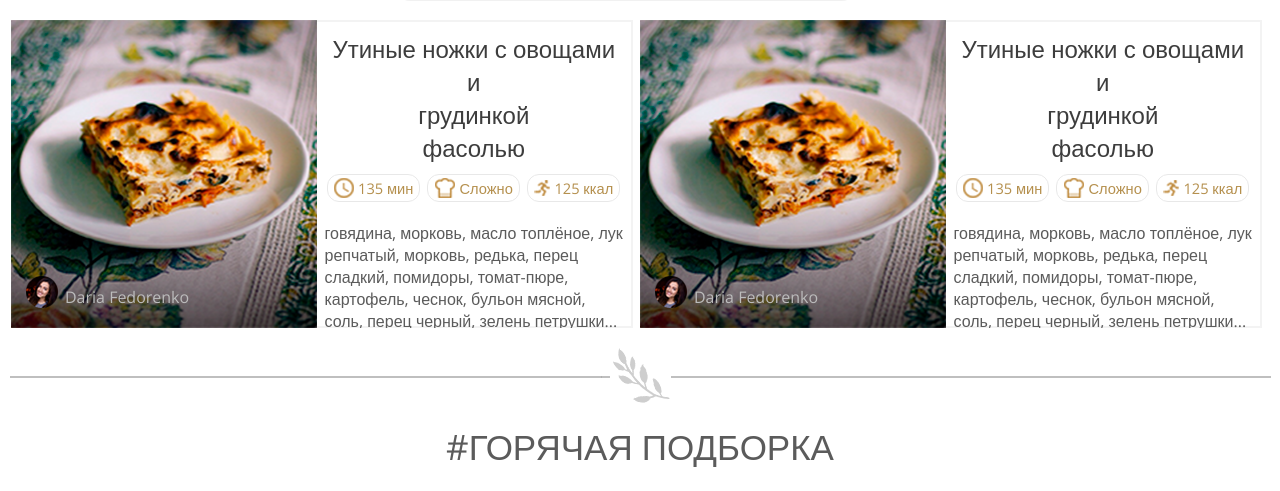
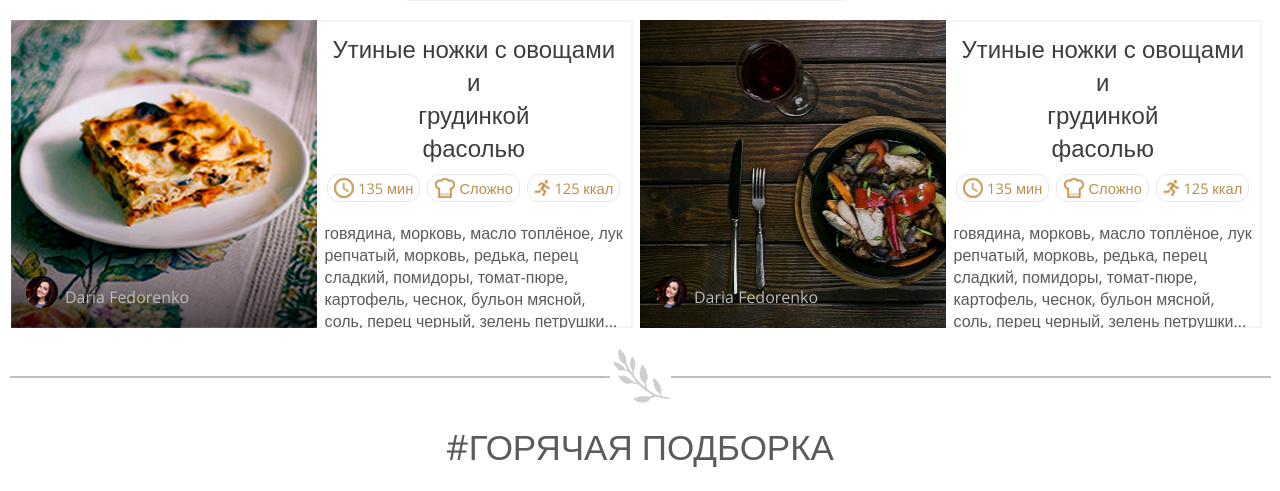
Before and after one commit to BYTULOCHKIN/Homework, a PHP site: page / in a window 1280 px wide. Shown: the part 899-1390 px from the top of the page. Run offline with PHP 8.4, Linux system fonts and the light colour scheme.

Commit message:
update images in recipe section

```diff
--- a/css/style.css
+++ b/css/style.css
@@ -188,6 +188,17 @@ a {
 .salad {
   background-image: url(../img/salad.png);
 }
+.dessert {
+  background-image: url(../img/traditional-dessert-sliced-poached-pears-in-white-wine-served-in-black-plate-with-syrup-ice-cream-lemon-zest-and-glass-of-.jpg);
+}
+.wine {
+  background-image: url(../img/1000-1309d453a15ee7427c6199098058a983.jpg);
+  background-position: bottom;
+}
+.fish {
+  background-image: url(../img/b7faeea11645e01b8.jpg);
+  background-position: bottom;
+}
 .img-author {
   margin-right: 7px;
 }
--- a/index.html
+++ b/index.html
@@ -150,7 +150,7 @@
             </div>
 
             <div class="recipe">
-              <div class="recipe-img legs">
+              <div class="recipe-img dessert">
                 <div class="rec-author">
                   <img
                     class="img-author"
@@ -308,7 +308,7 @@
               </div>
             </div>
             <div class="recipe">
-              <div class="recipe-img legs">
+              <div class="recipe-img wine">
                 <div class="rec-author">
                   <img
                     class="img-author"
@@ -389,7 +389,7 @@
             </div>
 
             <div class="recipe">
-              <div class="recipe-img legs">
+              <div class="recipe-img fish">
                 <div class="rec-author">
                   <img
                     class="img-author"
```
